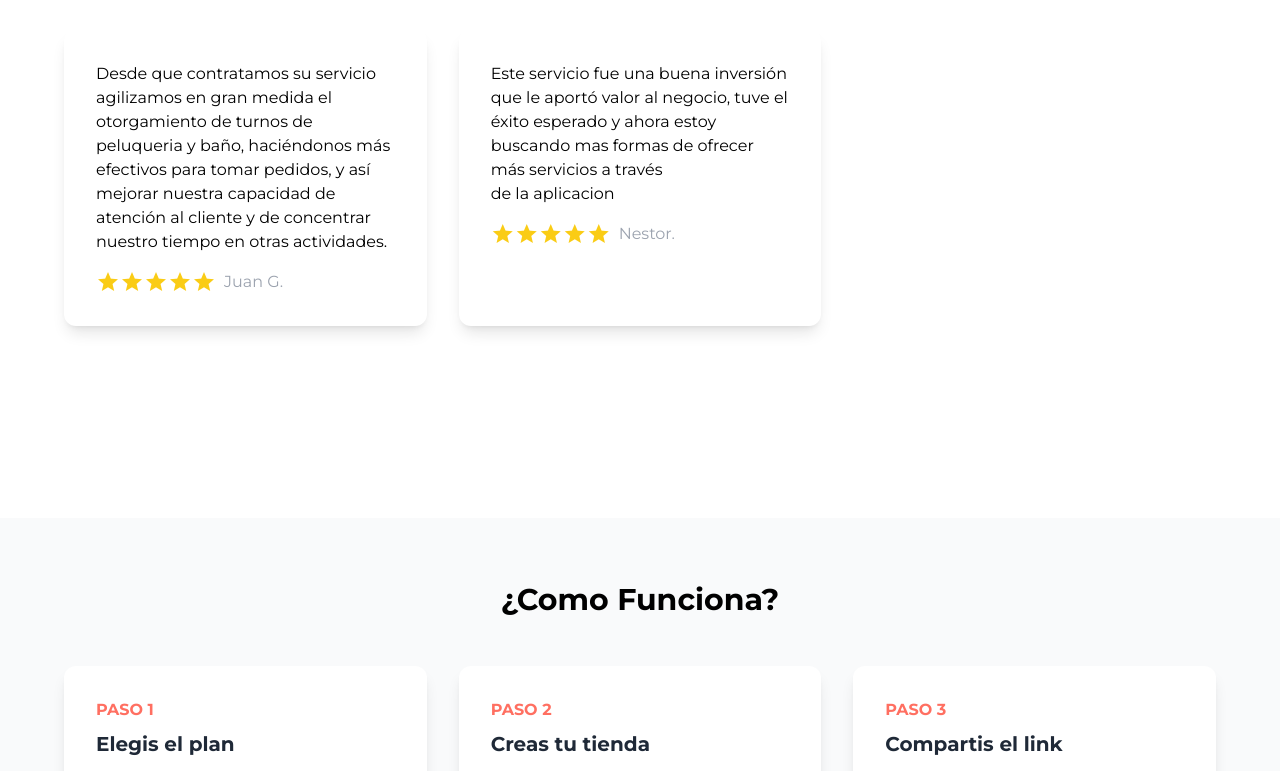
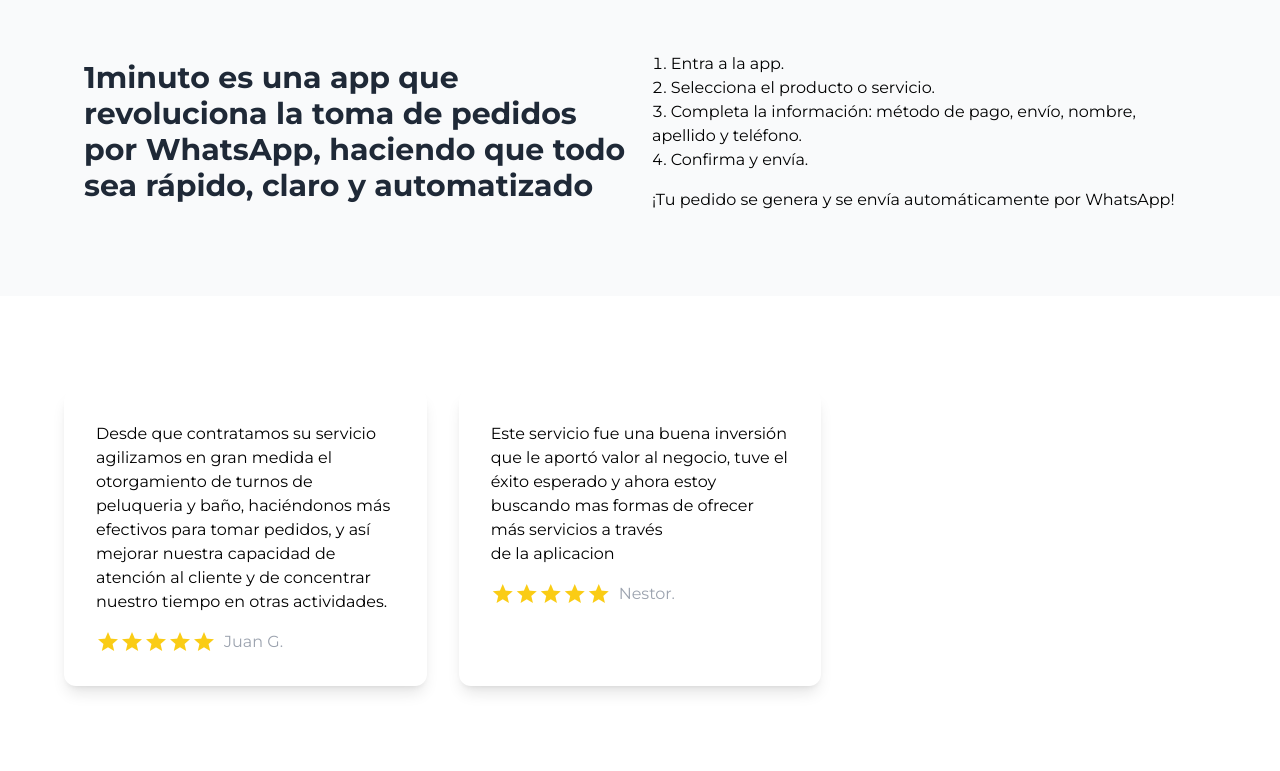
Before and after one commit to Ubarrionuevo/1minuto, a website: page INDEX.HTML in a window 1280 px wide. Shown: the part 496-1267 px from the top of the page. Drawn offline with nearby package versions, Linux system fonts and the light colour scheme.

Commit message:
Descripción de los cambios

```diff
--- a/INDEX.HTML
+++ b/INDEX.HTML
@@ -45,12 +45,37 @@
                     </video>
                 </div>
             </div>
-            <div class="text-center mt-3">
+            <!-- <div class="text-center mt-3">
                 <button id="cotizar" class="bg-red-600 text-white py-2 px-8 rounded hover:bg-red-700 transition duration-300" data-toggle="modal" data-target="#waitlistModal">
                     Cotizar Ahora
                 </button>
+            </div> -->
+        </section>
+
+        <section class="py-16 px-4 bg-gray-50">
+            <div class="container mx-auto max-w-6xl">
+                <h2 class="text-3xl font-bold text-center mb-12">¿Que es 1minuto?</h2>
+                <div class="flex flex-col md:flex-row items-center justify-between p-5 space-y-6 md:space-y-0 md:space-x-6">
+                    <div class="w-full md:w-1/2 mb-4 md:mb-0 text-center md:text-left">
+                        <h8 class="text-2xl md:text-3xl font-bold text-gray-800 mb-4">
+                            1minuto es una app que revoluciona la toma de pedidos por WhatsApp, haciendo que todo sea rápido, claro y automatizado
+                        </h4>
+                    </div>
+                    <div class="w-full md:w-1/2 mb-4 md:mb-0 text-center md:text-left">
+                        <div class="container">
+                            <ol class="list-decimal list-inside">
+                                <li><span class="highlight">Entra a la app.</span></li>
+                                <li><span class="highlight">Selecciona el producto o servicio.</span></li>
+                                <li><span class="highlight">Completa la información:</span> método de pago, envío, nombre, apellido y teléfono.</li>
+                                <li><span class="highlight">Confirma y envía.</span></li>
+                            </ol>
+                            <p class="mt-4">¡Tu pedido se genera y se envía automáticamente por WhatsApp!</p>
+                        </div>
+                    </div>
+                </div>
             </div>
         </section>
+
         <section class="py-16 px-4  text-white" style="margin-top: 30px;">
             <div class="container mx-auto max-w-6xl">
                 <div class="grid grid-cols-1 md:grid-cols-3 gap-8">
@@ -89,32 +114,9 @@
             </div>
         </section>
 
-        <section class="py-16 px-4 ">
-    <!-- <div class="container mx-auto max-w-6xl">
-        <h2 class="text-3xl font-bold text-center mb-12">Clientes</h2>
-        <div class="grid grid-cols-2 md:grid-cols-4 gap-8">
-            <div class="bg-white p-8 rounded-xl shadow-lg hover:-translate-y-1 transition-transform duration-300 text-center">
-                <img src="/img/461481915_1065997835533059_852855164209566311_n.jpg" alt="Cliente 1" class="w-16 h-16 mx-auto mb-4">
-                <h3 class="text-xl font-bold text-gray-800 mb-2">Top Can</h3>
-            </div>
-            <div class="bg-white p-8 rounded-xl shadow-lg hover:-translate-y-1 transition-transform duration-300 text-center">
-                <img src="/img/Captura de pantalla 2024-12-17 005354.png" alt="Cliente 2" class="w-16 h-16 mx-auto mb-4">
-                <h3 class="text-xl font-bold text-gray-800 mb-2">Doom Indumentaria</h3>
-            </div>
-            <div class="bg-white p-8 rounded-xl shadow-lg hover:-translate-y-1 transition-transform duration-300 text-center">
-                <img src="/img/Imagen de WhatsApp 2024-12-17 a las 22.08.12_7f0b2c2f.jpg" alt="Cliente 3" class="w-16 h-16 mx-auto mb-4">
-                <h3 class="text-xl font-bold text-gray-800 mb-2">ApplePro Catamarca</h3>
-            </div>
-            <div class="bg-white p-8 rounded-xl shadow-lg hover:-translate-y-1 transition-transform duration-300 text-center">
-                <img src="/img/logo4.png" alt="Cliente 4" class="w-16 h-16 mx-auto mb-4">
-                <h3 class="text-xl font-bold text-gray-800 mb-2">Cliente 4</h3>
-            </div>
 
-        </div>
-    </div> -->
-</section>
 
-        <section class="py-16 px-4 bg-gray-50">
+        <!-- <section class="py-16 px-4 bg-gray-50">
             <div class="container mx-auto max-w-6xl">
                 <h2 class="text-3xl font-bold text-center mb-12">¿Como Funciona?</h2>
                 <div class="grid grid-cols-1 md:grid-cols-3 gap-8">
@@ -135,7 +137,7 @@
                     </div>
                 </div>
             </div>
-        </section>
+        </section> -->
 
         <section class="py-16 px-4">
             <div class="container mx-auto max-w-6xl">
```
